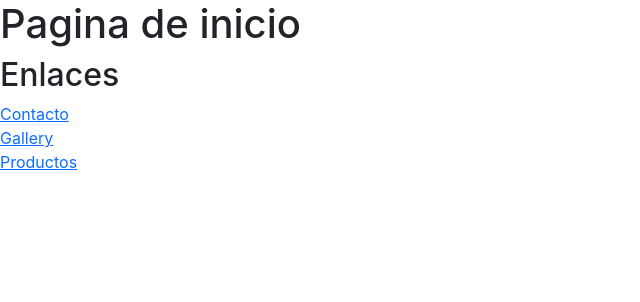
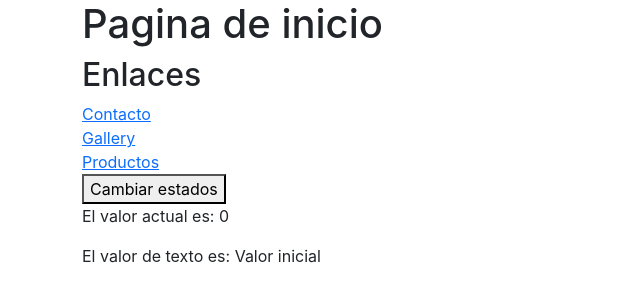
Before and after one commit to JoseGermanx/routes, a React (Create React App) app: page / in a window 1280 px wide. Shown: the top 302 px of the page, without its empty margins (0-640 px from the left). Built offline with nearby package versions, Linux system fonts and the light colour scheme.

Commit message:
Actualizado

```diff
--- a/package.json
+++ b/package.json
@@ -6,6 +6,7 @@
     "@testing-library/jest-dom": "^5.17.0",
     "@testing-library/react": "^13.4.0",
     "@testing-library/user-event": "^13.5.0",
+    "axios": "^1.4.0",
     "react": "^18.2.0",
     "react-dom": "^18.2.0",
     "react-router-dom": "^6.14.2",
--- /dev/null
+++ b/src/components/Button.jsx
@@ -0,0 +1,26 @@
+import React, {useState} from "react";
+
+const Button = () => {
+
+  const [texto, setTexto ] = useState("Valor inicial");
+  const [contador, setContador] = useState(0);
+
+  const handleClick = (e) => {
+    e.preventDefault();
+    setContador(contador + 1);
+    setTexto("Nurevo valor");
+    console.log(texto);
+  };
+
+  return (
+    <div>
+      <button onClick={handleClick}>Cambiar estados</button>
+      <div>
+      <p>El valor actual es: {contador}</p>
+      <p>El valor de texto es: {texto}</p>
+      </div>
+    </div>
+  );
+};
+
+export default Button;
--- a/src/components/main.jsx
+++ b/src/components/main.jsx
@@ -1,9 +1,10 @@
 import React from "react";
 import { Link } from "react-router-dom";
+import Button from "./Button";
 
 function Main() {
   return (
-    <div>
+    <div className="container">
       <h1>Pagina de inicio</h1>
       <h2>Enlaces</h2>
       <div>
@@ -12,6 +13,8 @@ function Main() {
         <Link to="/gallery">Gallery</Link>
         <br />
         <Link to="/products">Productos</Link>
+        <br />
+        <Button />
 
       </div>
     </div>
--- a/src/index.js
+++ b/src/index.js
@@ -1,7 +1,6 @@
 import React from "react";
 import ReactDOM from "react-dom/client";
 import "./index.css";
-import App from "./App";
 import reportWebVitals from "./reportWebVitals";
 import { RouterProvider } from "react-router-dom";
 import router from "./routes/routes";
```
Also changed, not shown: 1 other file (tests, documents, lock files or other folders).
